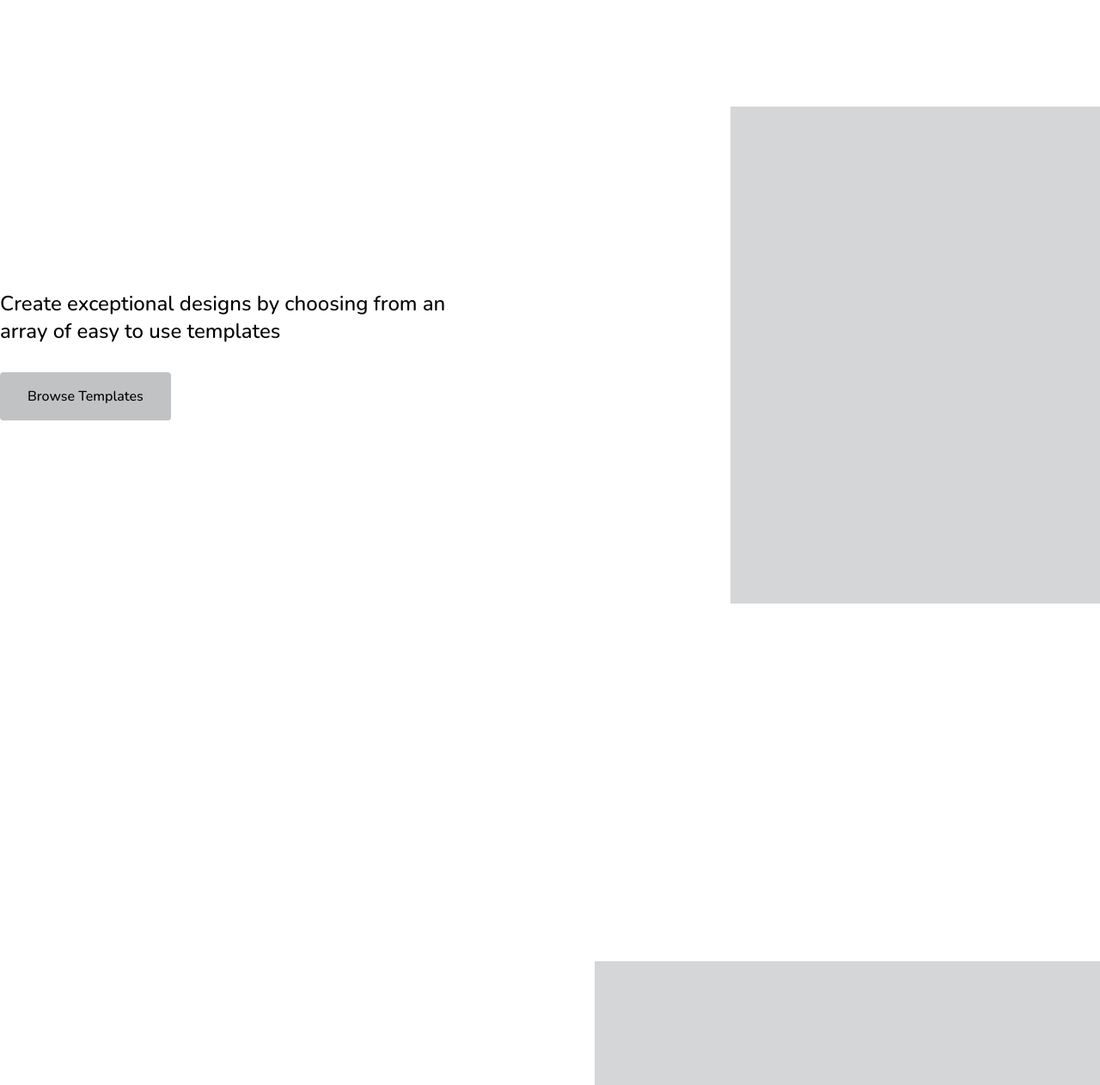
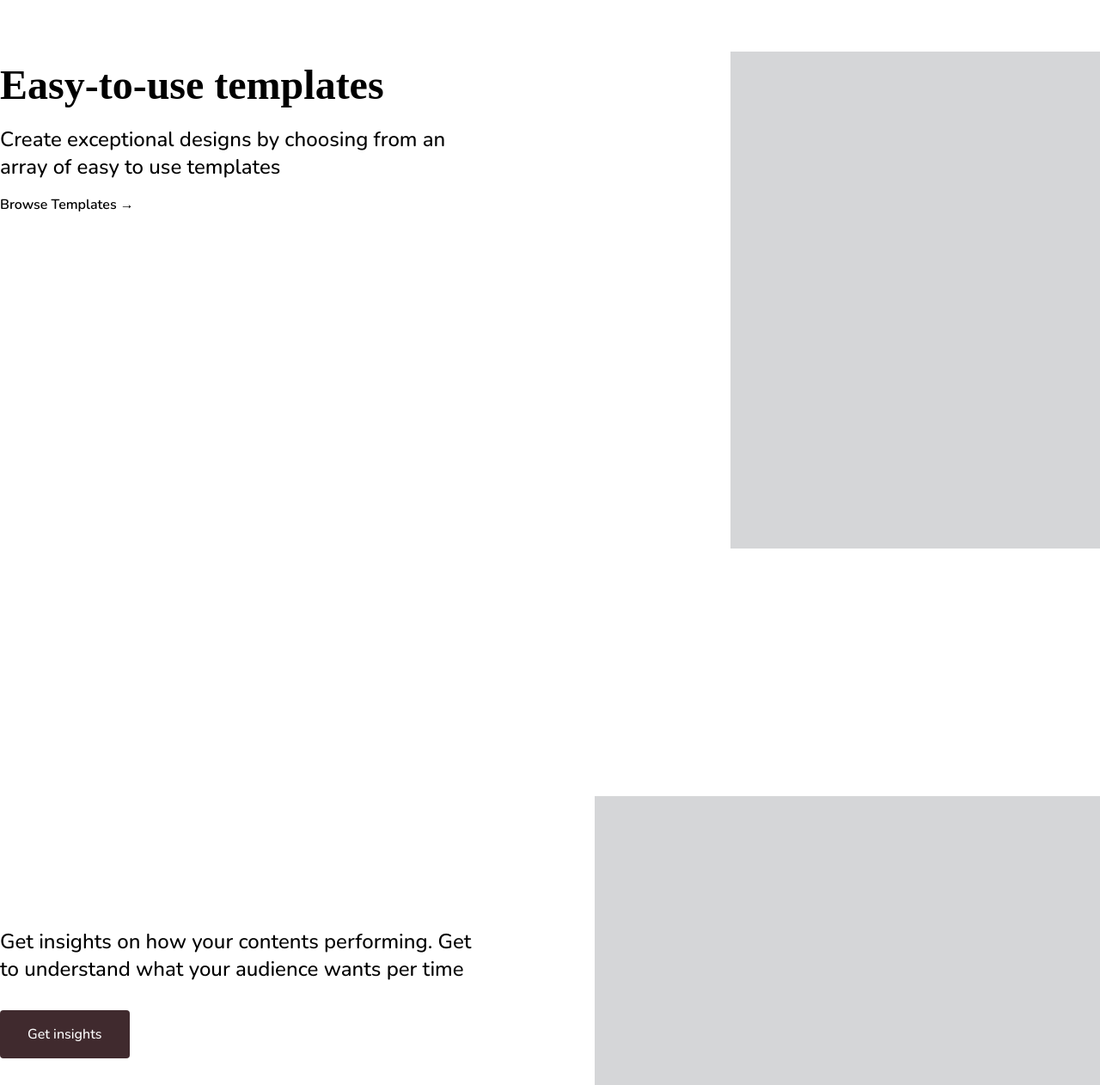
Before and after one commit to zuri-training/Proj_team_17_my_cms, a React (Create React App) app in the folder Frontend/: page / in a window 1280 px wide. Shown: the part 908-2170 px from the top of the page at 86% size. Built offline with nearby package versions, Linux system fonts and the light colour scheme; a web font is replaced by a local one.

Commit message:
adjusted the padding in the sections of every component for the landing page

```diff
--- a/Frontend/src/components/general/BrowseTemplates.js
+++ b/Frontend/src/components/general/BrowseTemplates.js
@@ -1,20 +1,21 @@
 import React from 'react';
-import Button from './Button';
+import { Link } from 'react-router-dom';
+
 
 
 const BrowseTemplates = () => {
   return (
-    <section className='w-full py-52 xl:px-0 px-5'>
-        <div className='flex flex-row justify-between items-center max-w-7xl my-0 mx-auto'>
+    <section className='w-full py-36 xl:px-0 px-5'>
+        <div className='flex flex-row justify-between items-start max-w-7xl my-0 mx-auto'>
             <div className='flex flex-col items-start max-w-xl'>
-                <h2 className='text-2xl not-italic mb-8 w-full font-medium'>Create exceptional  designs by choosing from an
+                <h1 className='arima-heading text-5xl mb-2 overflow-hidden font-bold leading-relaxed'>Easy-to-use templates</h1>
+                <p className='text-2xl not-italic mb-4 w-full font-medium'>Create exceptional  designs by choosing from an
                     array of easy to use templates
-                </h2>
-                <Button name="Browse Templates" />
+                </p>
+                <Link to='' className='font-semibold'>Browse Templates →</Link>
             </div>
             <div className='flex'>
                 <span className='bt-box'></span>
-                {/* <span className='bt-box'></span> */}
             </div>
         </div>
     </section>
--- a/Frontend/src/components/general/Button.js
+++ b/Frontend/src/components/general/Button.js
@@ -3,7 +3,7 @@ import React from 'react';
 const Button = (props) => {
   return (
     <>
-      <button className='lg:py-4 lg:px-8 py-3.5 px-7 lg:text-base text-sm not-italic font-medium btn-color rounded cursor-pointer'>
+      <button className='btn-bg lg:py-4 lg:px-8 py-3.5 px-7 lg:text-base text-sm not-italic font-medium rounded cursor-pointer'>
         {props.name}
       </button>
     </>
--- a/Frontend/src/components/general/ChooseDomain.js
+++ b/Frontend/src/components/general/ChooseDomain.js
@@ -3,7 +3,7 @@ import Button from './Button';
 
 const ChooseDomain = () => {
   return (
-    <section className='w-full py-52 xl:px-0 px-5'>
+    <section className='w-full py-36 xl:px-0 px-5'>
         <div className='flex flex-col items-center max-w-7xl my-0 mx-auto'>
             <span className='cd-box mb-9'></span>
             <h2 className='text-2xl not-italic mb-8 max-w-md text-center font-medium'>Choose an appropriate domain name according to your
--- a/Frontend/src/components/general/CreateWebsite.js
+++ b/Frontend/src/components/general/CreateWebsite.js
@@ -3,7 +3,7 @@ import Button from './Button';
 
 const CreateWebsite = () => {
   return (
-    <section className='w-full py-52 xl:px-0 px-5'>
+    <section className='w-full py-36 xl:px-0 px-5'>
         <div className='flex flex-col items-center max-w-7xl my-0 mx-auto'>
             <span className='cd-box mb-9'></span>
             <h2 className='text-2xl not-italic mb-8 max-w-md text-center font-medium'>You can now achieve everything you want more easily
--- a/Frontend/src/components/general/GetInsights.js
+++ b/Frontend/src/components/general/GetInsights.js
@@ -3,7 +3,7 @@ import Button from './Button';
 
 const GetInsights = () => {
   return (
-    <section className='w-full py-52 xl:px-0 px-5'>
+    <section className='w-full py-36 xl:px-0 px-5'>
         <div className='flex flex-row justify-between items-center max-w-7xl my-0 mx-auto'>
             <div className='flex flex-col items-start max-w-xl'>
                 <h2 className='text-2xl not-italic mb-8 w-full font-medium'>Get insights on how your contents performing. Get
--- a/Frontend/src/components/general/LinkMyAccount.js
+++ b/Frontend/src/components/general/LinkMyAccount.js
@@ -3,7 +3,7 @@ import Button from './Button';
 
 const LinkMyAccount = () => {
   return (
-    <section className='w-full py-52 xl:px-0 px-5'>
+    <section className='w-full py-36 xl:px-0 px-5'>
         <div className='flex flex-row justify-between items-center max-w-7xl my-0 mx-auto'>
             <div className='flex flex-col items-start max-w-xl'>
                 <h2 className='text-2xl not-italic mb-8 w-full font-medium'>Let your audience get to know you bettet by having access
--- a/Frontend/src/index.css
+++ b/Frontend/src/index.css
@@ -24,8 +24,9 @@
     font-family: var(--Arima-font);
 }
 
-.btn-color {
-    background: #C0C2C4;
+.btn-bg{
+    background: #402A2E;
+    color: #FFF;
 }
 
 .bt-box {
```
